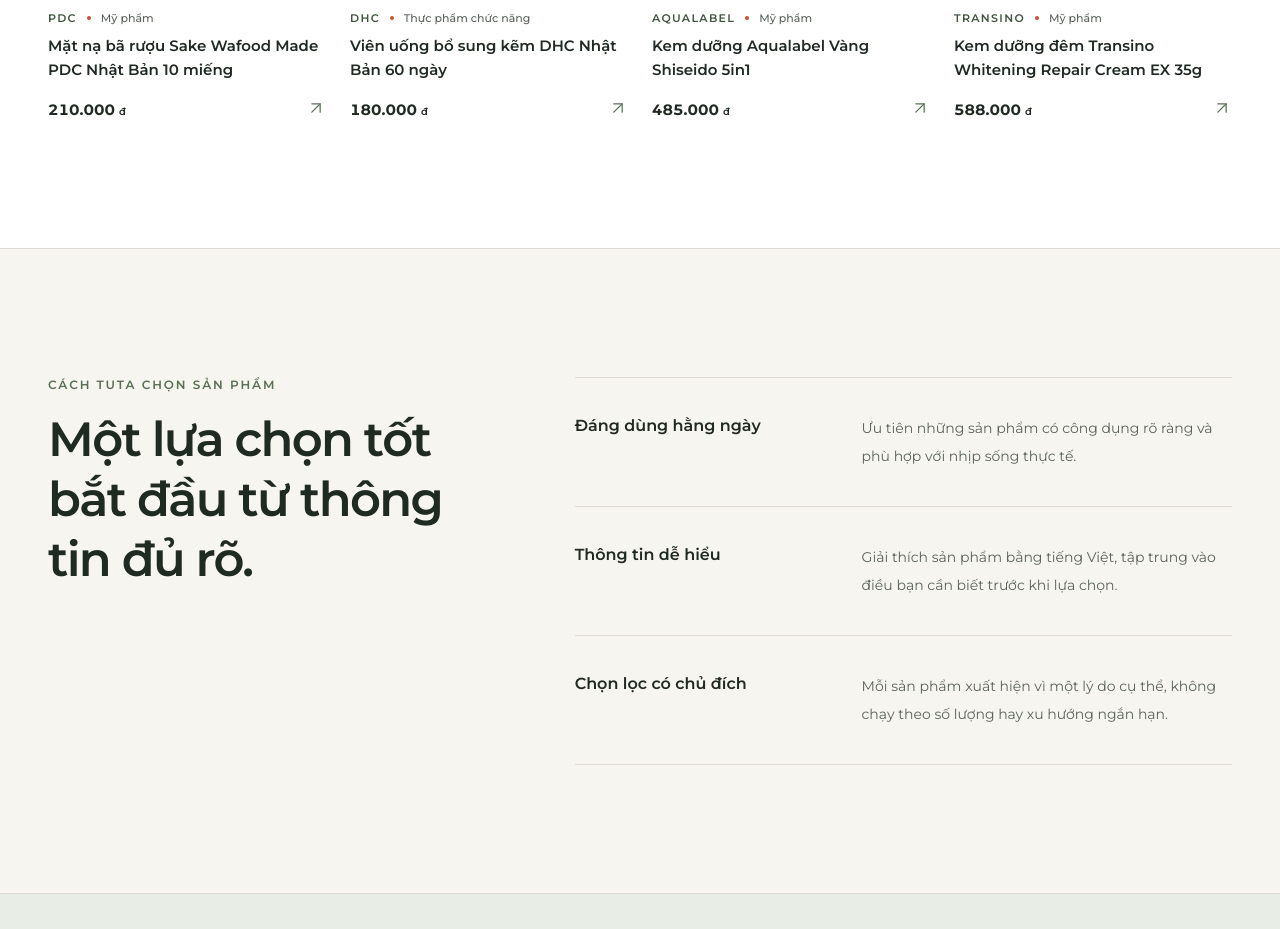
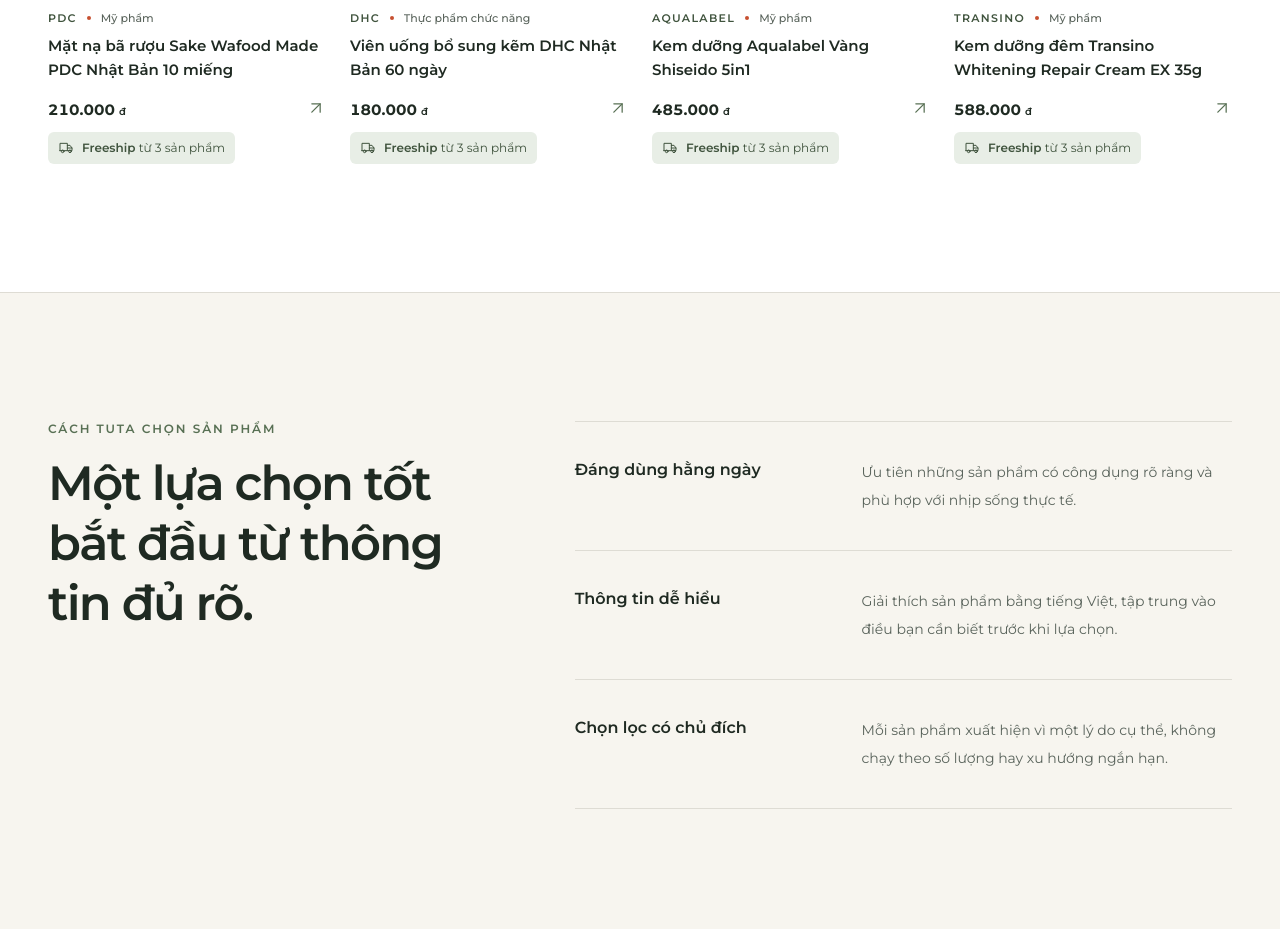
Before and after one commit to TUTA-Japan/TUTA-Frontend, a Next.js app: page / in a window 1280 px wide. Shown: the part 1420-2349 px from the top of the page. Built offline with nearby package versions, Linux system fonts and the light colour scheme; grey boxes are pictures that could not be loaded.

Commit message:
✨  feat: add free shipping badge to product cards

```diff
--- a/src/components/products/product-card.tsx
+++ b/src/components/products/product-card.tsx
@@ -96,6 +96,25 @@
               className="mb-0.5 hidden size-5 shrink-0 text-tuta-green opacity-0 transition-[opacity,transform] duration-200 group-hover:translate-x-0.5 group-hover:-translate-y-0.5 group-hover:opacity-100 group-focus-visible:opacity-100 motion-reduce:transform-none motion-reduce:transition-none sm:block sm:opacity-100"
             />
           </div>
+          <p className="mt-3 inline-flex max-w-full items-start gap-1.5 self-start rounded-md bg-tuta-green-light px-2 py-1.5 text-[11px] leading-4 text-tuta-green-dark sm:gap-2 sm:px-2.5 sm:text-xs sm:leading-5">
+            <svg
+              aria-hidden="true"
+              viewBox="0 0 24 24"
+              fill="none"
+              stroke="currentColor"
+              strokeWidth="1.5"
+              strokeLinecap="round"
+              strokeLinejoin="round"
+              className="size-4 shrink-0 sm:mt-0.5"
+            >
+              <path d="M3 16V5h11v11H3Zm11-8h4l3 4v4h-7M14 12h7" />
+              <circle cx="7" cy="17" r="2" />
+              <circle cx="18" cy="17" r="2" />
+            </svg>
+            <span>
+              <span className="font-semibold">Freeship</span> từ 3 sản phẩm
+            </span>
+          </p>
         </div>
       </Link>
     </article>
```
